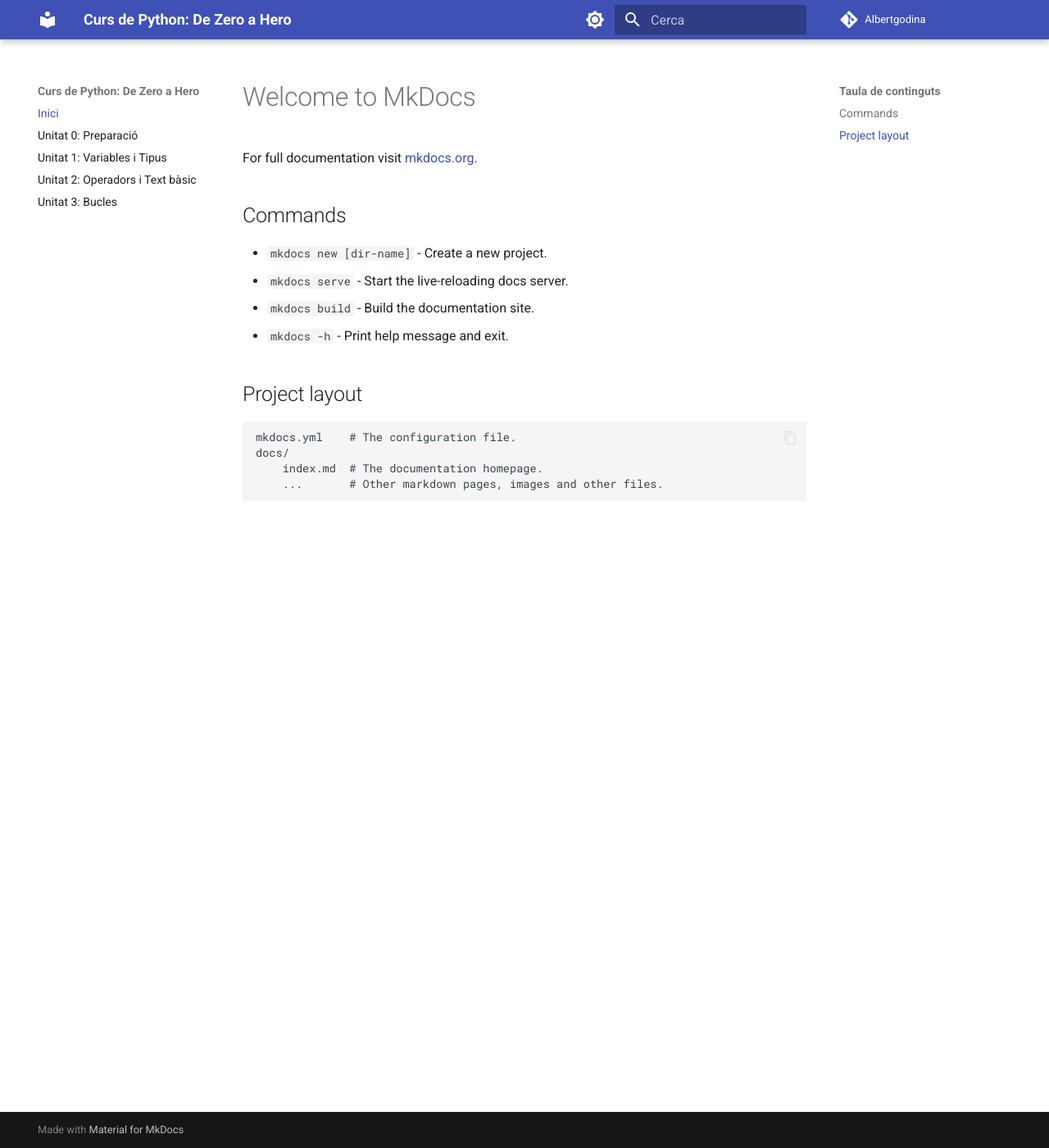
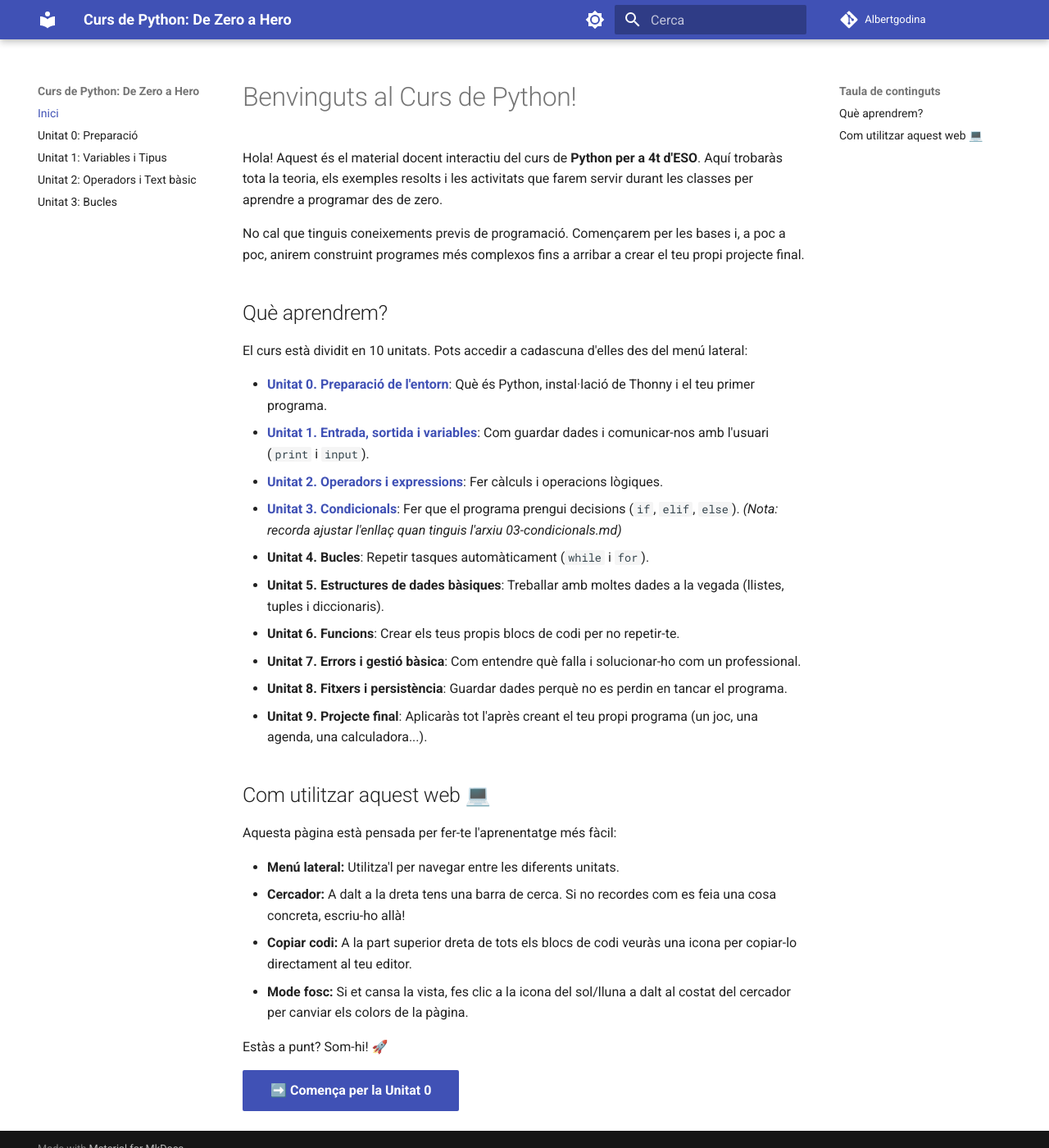
Before and after one commit to AlbertGodina/curs-python-web, an MkDocs documentation site: the page built from docs/index.md, in a window 1280 px wide and 1400 px high. Shown: the whole window at 82% size. Built offline with MkDocs 1.6.1 and Material for MkDocs 9.7.7, drawn with Linux system fonts in a browser that asks for light colours.

Commit message:
Actualitza la documentació del curs de Python
Actualitzat el contingut de la documentació per al curs de Python, incloent una introducció, unitats d'aprenentatge, i instruccions d'ús del web.

```diff
--- a/docs/index.md
+++ b/docs/index.md
@@ -1,17 +1,33 @@
-# Welcome to MkDocs
+# Benvinguts al Curs de Python!
 
-For full documentation visit [mkdocs.org](https://www.mkdocs.org).
+Hola! Aquest és el material docent interactiu del curs de **Python per a 4t d'ESO**. Aquí trobaràs tota la teoria, els exemples resolts i les activitats que farem servir durant les classes per aprendre a programar des de zero.
 
-## Commands
+No cal que tinguis coneixements previs de programació. Començarem per les bases i, a poc a poc, anirem construint programes més complexos fins a arribar a crear el teu propi projecte final.
 
-* `mkdocs new [dir-name]` - Create a new project.
-* `mkdocs serve` - Start the live-reloading docs server.
-* `mkdocs build` - Build the documentation site.
-* `mkdocs -h` - Print help message and exit.
+## Què aprendrem?
 
-## Project layout
+El curs està dividit en 10 unitats. Pots accedir a cadascuna d'elles des del menú lateral:
 
-    mkdocs.yml    # The configuration file.
-    docs/
-        index.md  # The documentation homepage.
-        ...       # Other markdown pages, images and other files.
+* **[Unitat 0. Preparació de l'entorn](00-preparacio.md)**: Què és Python, instal·lació de Thonny i el teu primer programa.
+* **[Unitat 1. Entrada, sortida i variables](01-variables-tipus.md)**: Com guardar dades i comunicar-nos amb l'usuari (`print` i `input`).
+* **[Unitat 2. Operadors i expressions](02-operadors.md)**: Fer càlculs i operacions lògiques.
+* **[Unitat 3. Condicionals](03-bucles.md)**: Fer que el programa prengui decisions (`if`, `elif`, `else`). *(Nota: recorda ajustar l'enllaç quan tinguis l'arxiu 03-condicionals.md)*
+* **Unitat 4. Bucles**: Repetir tasques automàticament (`while` i `for`).
+* **Unitat 5. Estructures de dades bàsiques**: Treballar amb moltes dades a la vegada (llistes, tuples i diccionaris).
+* **Unitat 6. Funcions**: Crear els teus propis blocs de codi per no repetir-te.
+* **Unitat 7. Errors i gestió bàsica**: Com entendre què falla i solucionar-ho com un professional.
+* **Unitat 8. Fitxers i persistència**: Guardar dades perquè no es perdin en tancar el programa.
+* **Unitat 9. Projecte final**: Aplicaràs tot l'après creant el teu propi programa (un joc, una agenda, una calculadora...).
+
+## Com utilitzar aquest web 💻
+
+Aquesta pàgina està pensada per fer-te l'aprenentatge més fàcil:
+
+* **Menú lateral:** Utilitza'l per navegar entre les diferents unitats.
+* **Cercador:** A dalt a la dreta tens una barra de cerca. Si no recordes com es feia una cosa concreta, escriu-ho allà!
+* **Copiar codi:** A la part superior dreta de tots els blocs de codi veuràs una icona per copiar-lo directament al teu editor.
+* **Mode fosc:** Si et cansa la vista, fes clic a la icona del sol/lluna a dalt al costat del cercador per canviar els colors de la pàgina.
+
+Estàs a punt? Som-hi! 🚀
+
+[➡️ Comença per la Unitat 0](00-preparacio.md){ .md-button .md-button--primary }
```
